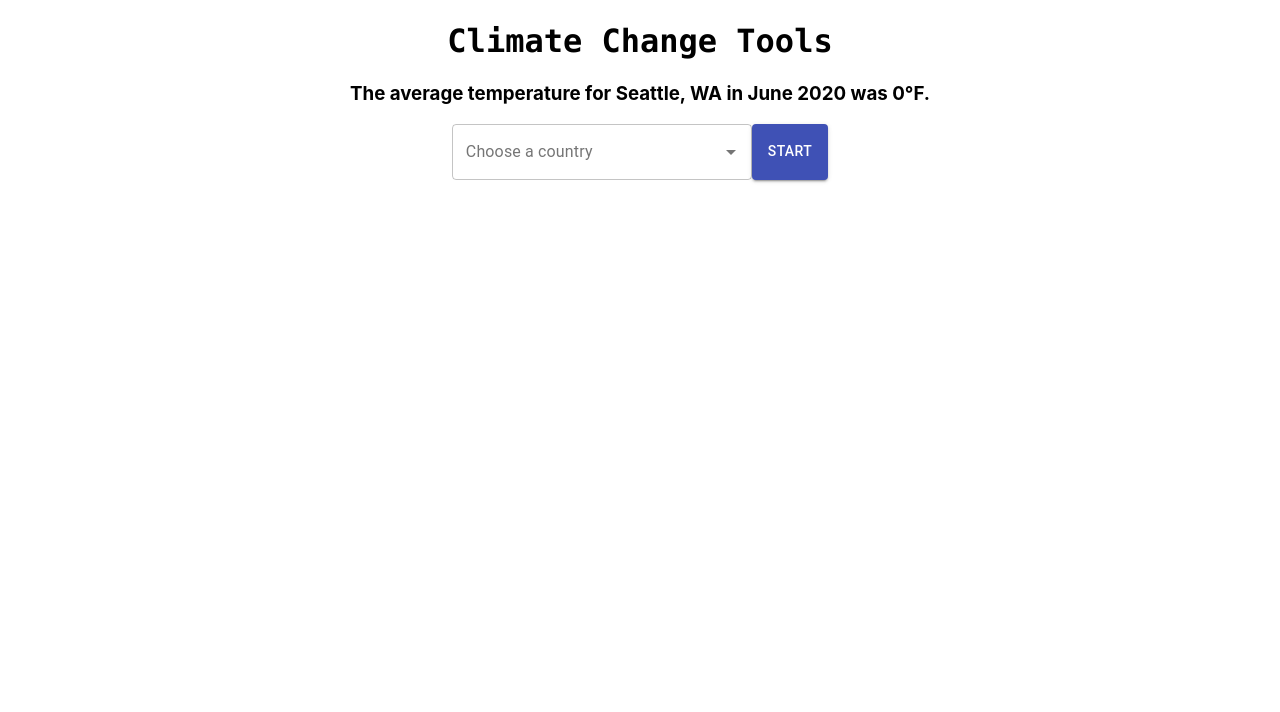
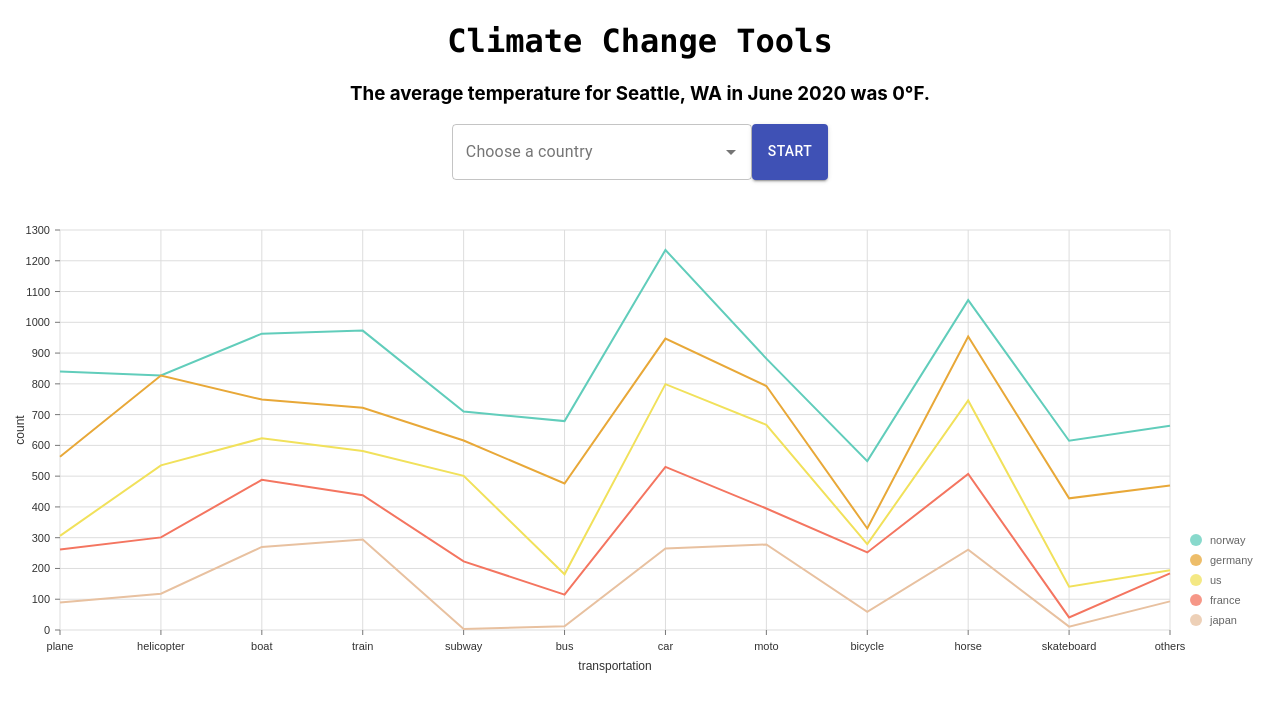
Before and after one commit to rosshoyt/climate-info, a React (Create React App) app: page / in a window 1280 px wide. Shown: the top 712 px of the page. Built offline with nearby package versions, Linux system fonts and the light colour scheme; no server answers.

Commit message:
Added line chart to App.js

```diff
--- a/src/App.js
+++ b/src/App.js
@@ -2,6 +2,8 @@ import React, { useState, useEffect } from 'react';
 import './App.css';
 import LocationSelect from './Components/LocationSelect';
 import { Grid, Button } from '@material-ui/core';
+import LineChart from './Components/Charts/LineChart';
+import { line } from "./data";
 
 function App() {
   const [averageTemp, setAverageTemp] = useState(0);
@@ -22,6 +24,9 @@ function App() {
           Start
         </Button>
       </Grid>
+      <div style={{ height: 500 }}>
+        <LineChart data={line}/>
+      </div>
     </div>
   );
 }
```
